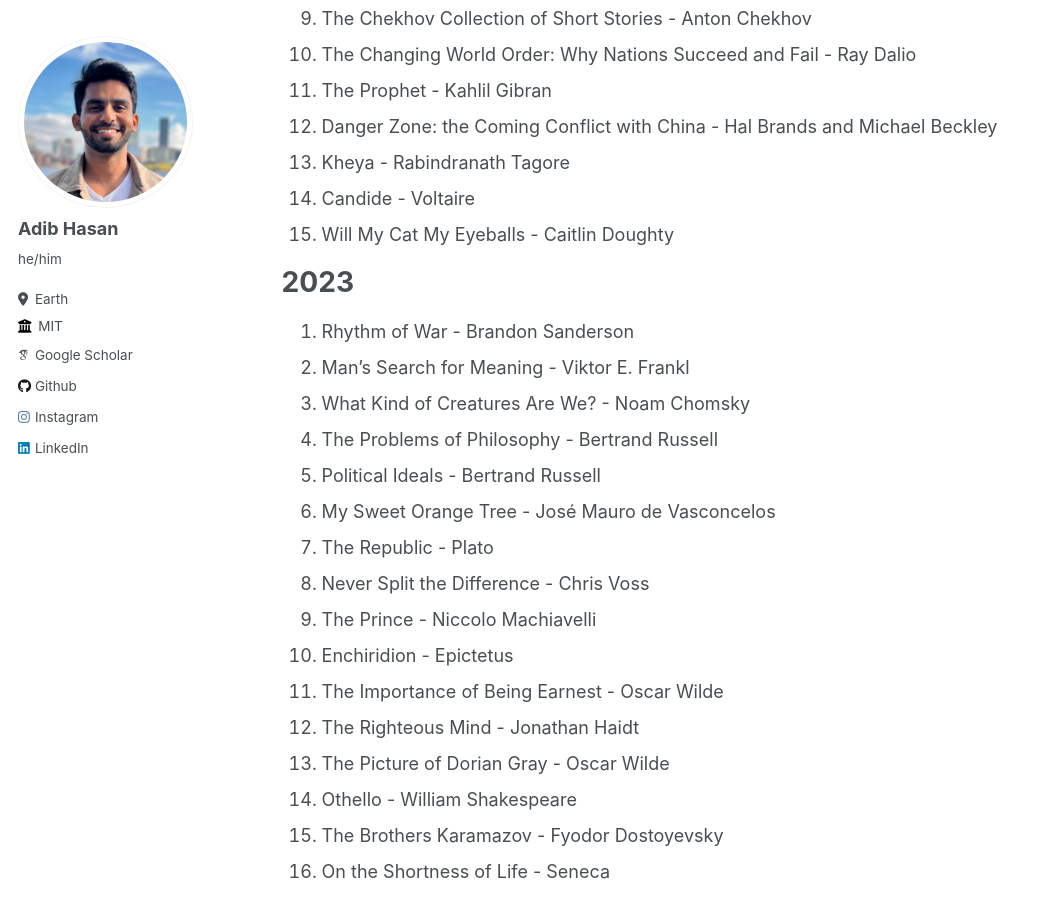
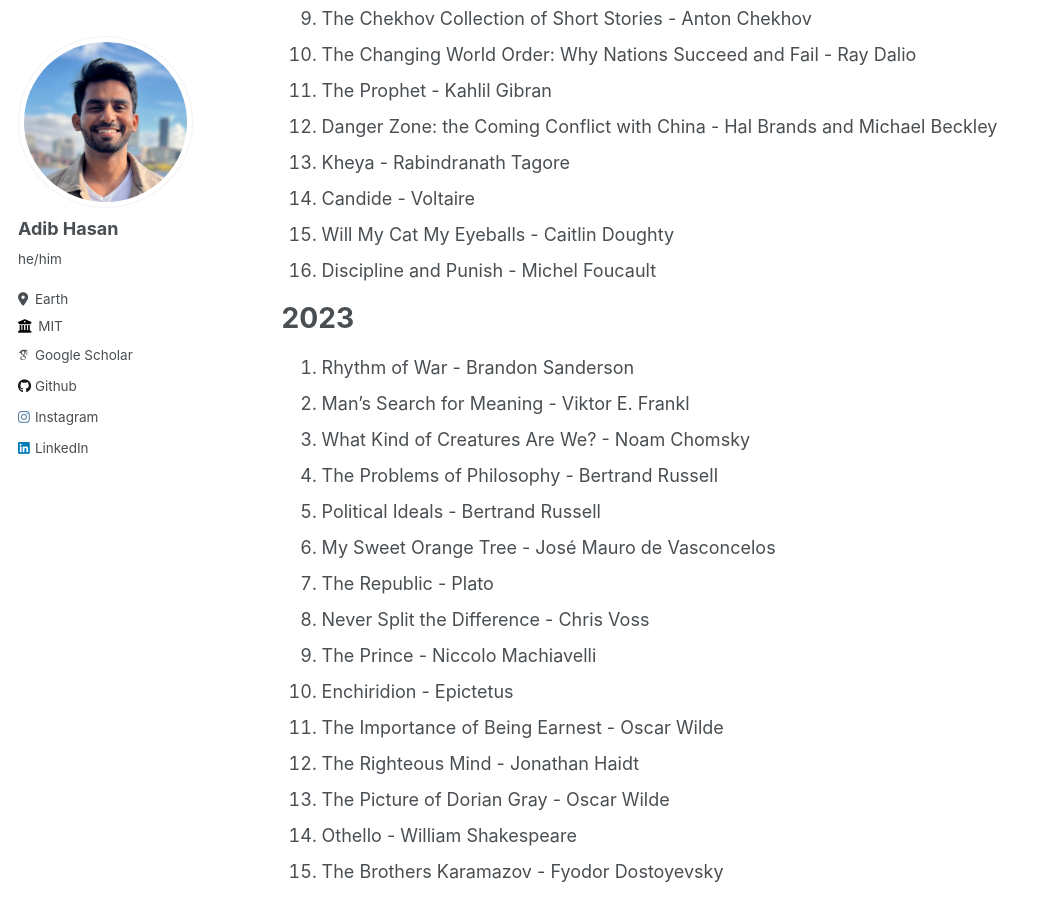
Before and after one commit to Neehan/neehan.github.io, a Jekyll site: the page built from _pages/reading.md, in a window 1280 px wide and 900 px high, scrolled down 572 px. Shown: the whole window, without its empty margins (0-1042 px from the left). Built offline with Jekyll 4.4.1, drawn with Linux system fonts in a browser that asks for light colours; some web fonts are replaced.

Commit message:
Update reading.md

```diff
--- a/_pages/reading.md
+++ b/_pages/reading.md
@@ -21,6 +21,7 @@ They say reading books is like taking your brain to the gym. I read so many that
 13. Kheya - Rabindranath Tagore
 14. Candide - Voltaire
 15. Will My Cat My Eyeballs - Caitlin Doughty
+16. Discipline and Punish - Michel Foucault
 
 # 2023
 1. Rhythm of War - Brandon Sanderson
```
